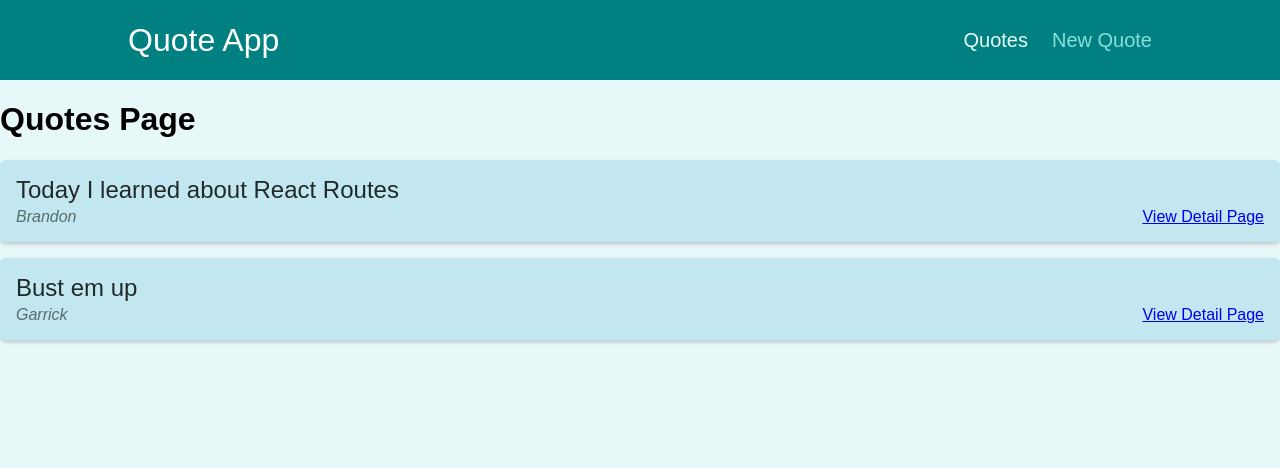
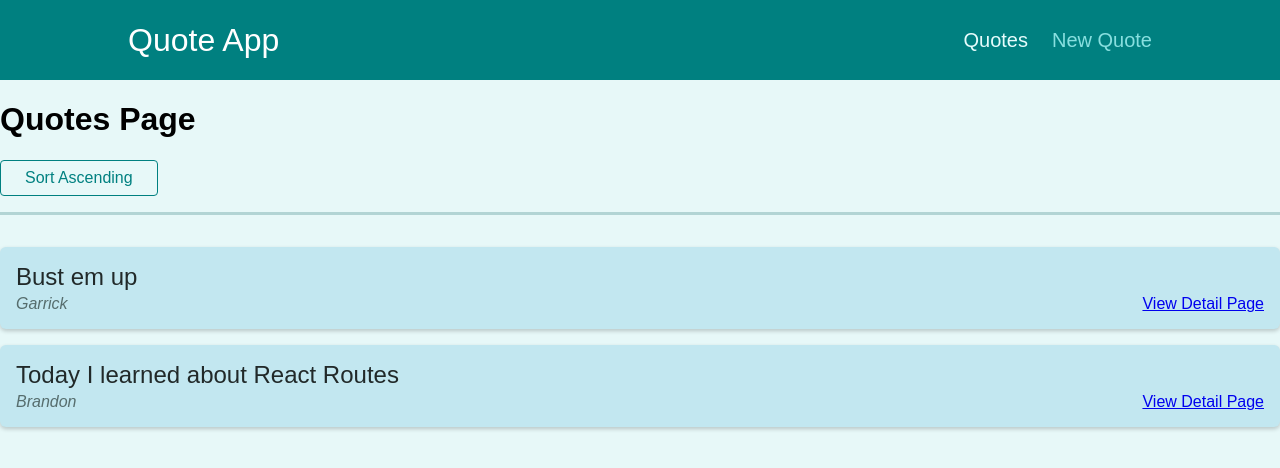
Before and after one commit to aintnorunnin/comments-quotes-app, a React (Create React App) app: page /quotes in a window 1280 px wide. Shown: the top 468 px of the page. Built offline with nearby package versions, Linux system fonts and the light colour scheme.

Commit message:
Add sorting functionality to quotes, and use nested route to conditionally render links

```diff
--- a/src/App.tsx
+++ b/src/App.tsx
@@ -20,10 +20,10 @@ function App() {
         <Route exact path="/quotes">
           <Quotes />
         </Route>
-        <Route exact path="/quotes/:quoteId">
+        <Route path="/quotes/:quoteId">
           <QuoteDetail />
         </Route>
-        <Route exact path="/newQuote">
+        <Route path="/newQuote">
           <NewQuote />
         </Route>
         <Route path="*">
--- a/src/components/quotes/QuoteList.tsx
+++ b/src/components/quotes/QuoteList.tsx
@@ -1,5 +1,6 @@
 import React from "react";
 import { Fragment } from "react";
+import { useHistory, useLocation } from "react-router-dom";
 import Quote from "../../models/Quote";
 
 import QuoteItem from "./QuoteItem";
@@ -10,10 +11,27 @@ interface QuoteListProps {
 }
 
 const QuoteList: React.FC<QuoteListProps> = (props) => {
+  const history = useHistory();
+  const location = useLocation();
+  const queryParams = new URLSearchParams(location.search);
+  const sortCardinality = queryParams.get("sort");
+  const sortedQuotes = generateSortedQuotes(props.quotes, sortCardinality);
+
+  function changeSorting() {
+    history.push(
+      "/quotes?sort=" + (sortCardinality === "asc" ? "desc" : "asc")
+    );
+  }
+
   return (
     <Fragment>
+      <div className={classes.sorting}>
+        <button onClick={changeSorting}>
+          Sort {sortCardinality === "asc" ? "Descending" : "Ascending"}
+        </button>
+      </div>
       <ul className={classes.list}>
-        {props.quotes.map((quote: Quote) => (
+        {sortedQuotes.map((quote: Quote) => (
           <QuoteItem
             key={quote.id}
             id={quote.id}
@@ -26,4 +44,14 @@ const QuoteList: React.FC<QuoteListProps> = (props) => {
   );
 };
 
+function generateSortedQuotes(quotes: Quote[], sortCardinality: string | null) {
+  return quotes.sort((q1: Quote, q2: Quote) => {
+    if (sortCardinality === "asc") {
+      return q1.id - q2.id;
+    } else {
+      return q2.id - q1.id;
+    }
+  });
+}
+
 export default QuoteList;
--- a/src/pages/QuoteDetail.tsx
+++ b/src/pages/QuoteDetail.tsx
@@ -1,7 +1,6 @@
 import React from "react";
-import { Route } from "react-router-dom";
+import { Route, Link, useParams } from "react-router-dom";
 import { useState } from "react";
-import { useParams } from "react-router-dom";
 import HighlightedQuote from "../components/quotes/HighlightedQuote";
 import Comments from "../components/comments/Comments";
 import Quote from "../models/Quote";
@@ -28,16 +27,24 @@ const QuoteDetail = () => {
     const quoteId = params.quoteId;
   };
 
-  const quote: Quote | undefined = quotes.find((quote) => quote.id == params.quoteId);
+  const quote: Quote | undefined = quotes.find(
+    (quote) => quote.id == params.quoteId
+  );
 
   if (!quote) {
-    return <p>No Quote Found</p>
+    return <p>No Quote Found</p>;
   }
 
   return (
     <div>
       <h1>Quote Detail Page</h1>
+
       <HighlightedQuote author={quote!.author} text={quote!.text} />
+
+      <Route exact path={`/quotes/${params.quoteId}`}>
+        <Link to={`/quotes/${params.quoteId}/comments`}> Load Comments</Link>
+      </Route>
+
       <Route path={`/quotes/${params.quoteId}/comments`}>
         <Comments />
       </Route>
```
Also changed, not shown: 1 other file (tests, documents, lock files or other folders).
